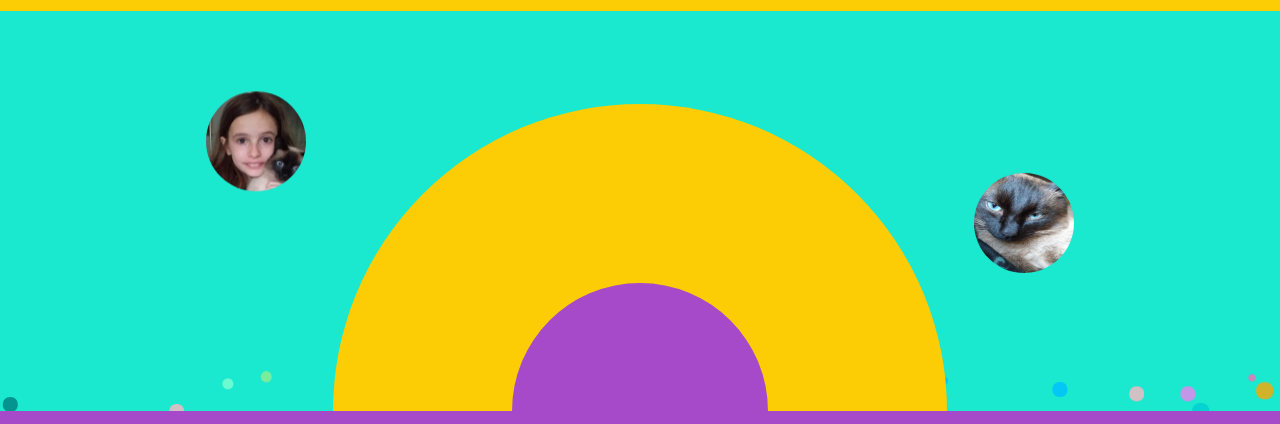
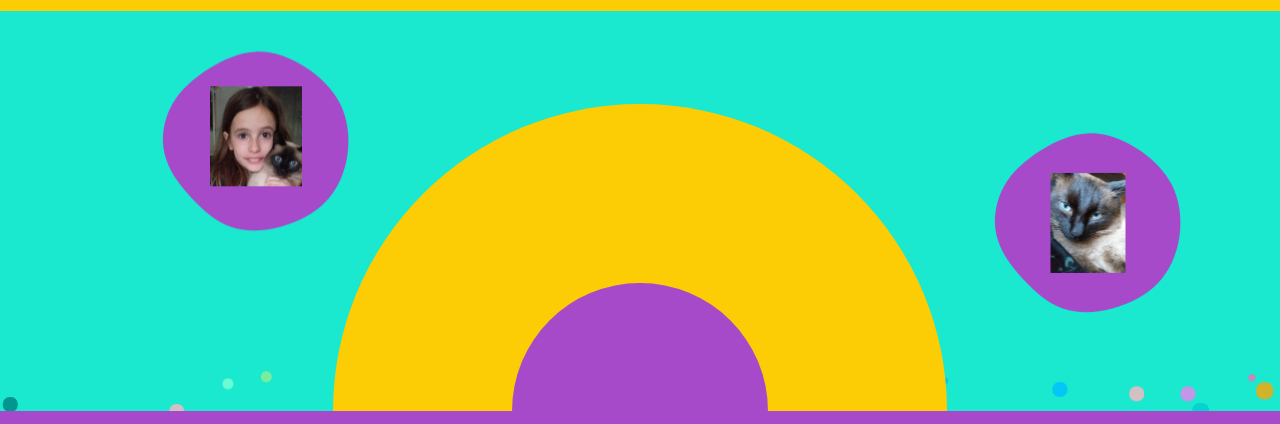
Before and after one commit to alanrich-dev/LouiseK, a website: page index.html in a window 1280 px wide. Shown: the part 53-477 px from the top of the page. Drawn offline with Linux system fonts and the light colour scheme.

Commit message:
added svg blob to bouncing picture

```diff
--- a/index.html
+++ b/index.html
@@ -18,7 +18,7 @@
 		<div class='semiCircle'>
 			<div class='semiCirclejr'></div>
 		</div>
-
+<!--
 		<div id='bubbles'>
     	<a href="" target="_blank">
 				<div id="luluPic" class="social">
@@ -26,7 +26,21 @@
 				</div>
 			</a>
 		</div>
+-->
+	<div class='bubbles'>
+			<svg id='luluPic' class='blob social 'viewBox="0 0 200 200" xmlns="http://www.w3.org/2000/svg">
+				<path fill="#A64AC9" d="M48.3,-74.8C63.2,-65.6,76.2,-53.2,83.9,-37.9C91.6,-22.6,94,-4.4,91.5,13.2C89.1,30.8,81.8,47.7,70.1,60.1C58.3,72.6,42.2,80.6,25.3,85.2C8.3,89.8,-9.4,90.9,-24.7,85.7C-40.1,80.5,-53.1,68.9,-65.1,56C-77,43,-87.7,28.6,-91.5,12.2C-95.3,-4.1,-92.1,-22.3,-83.7,-37.2C-75.3,-52,-61.7,-63.5,-46.9,-72.8C-32.1,-82,-16.1,-89.1,0.3,-89.6C16.7,-90.1,33.4,-84,48.3,-74.8Z" transform="translate(100 100)" />
+				<image xlink:href="/src/media/lulu.jpg" width="64%" height="100%" x="36" y="45" id="luluBlob"/>
+			</svg>
+	</div>
 
+	<div class='bubbles'>
+			<svg id='draco' class='blob social 'viewBox="0 0 200 200" xmlns="http://www.w3.org/2000/svg">
+				<path fill="#A64AC9" d="M48.3,-74.8C63.2,-65.6,76.2,-53.2,83.9,-37.9C91.6,-22.6,94,-4.4,91.5,13.2C89.1,30.8,81.8,47.7,70.1,60.1C58.3,72.6,42.2,80.6,25.3,85.2C8.3,89.8,-9.4,90.9,-24.7,85.7C-40.1,80.5,-53.1,68.9,-65.1,56C-77,43,-87.7,28.6,-91.5,12.2C-95.3,-4.1,-92.1,-22.3,-83.7,-37.2C-75.3,-52,-61.7,-63.5,-46.9,-72.8C-32.1,-82,-16.1,-89.1,0.3,-89.6C16.7,-90.1,33.4,-84,48.3,-74.8Z" transform="translate(100 100)" />
+				<image xlink:href="/src/media/draco.jpg" width="64%" height="100%" x="36" y="50" id="luluBlob"/>
+			</svg>
+	</div>
+<!--
 		<div id='bubbles'>
 			<a href="" target="_blank">
 				<div id="draco" class="social">
@@ -34,6 +48,8 @@
 				</div>
 			</a>
 		</div>
+-->
+
 
 	</main>
 	<div id="bubbleCanvas">
--- a/src/css/picBubble.css
+++ b/src/css/picBubble.css
@@ -1,21 +1,16 @@
-#bubbles span{
 
-}
-#bubbles img{
-	height:100%;
-	width:100%;
-	border-radius:50%;
+.bubbles image{
+	border-radius:;
+	height:50%;
 }
 .social {
 	position: absolute;
-	font-size: 36px;
 	color: white;
-	width: 100px;
-	height: 100px;
+	width: 200px;
+	height: 200px;
 	border: ;
 	border-radius: 50%;
 	text-align: center;
-	padding:;
 	transition: all 1.6s cubic-bezier(0.68, -0.55, 0.265, 1.55);
 	transform-origin: 50% 50%;
 	top: 0;
@@ -46,6 +41,6 @@
   animation-direction: alternate;
 }
 @keyframes draco {
-	0% {transform: translate(30vw, -14.7vh);}
-	100% {transform: translate(30vw, -16.7vh);}
+	0% {transform: translate(35vw, -14.7vh);}
+	100% {transform: translate(35vw, -16.7vh);}
 }
```
